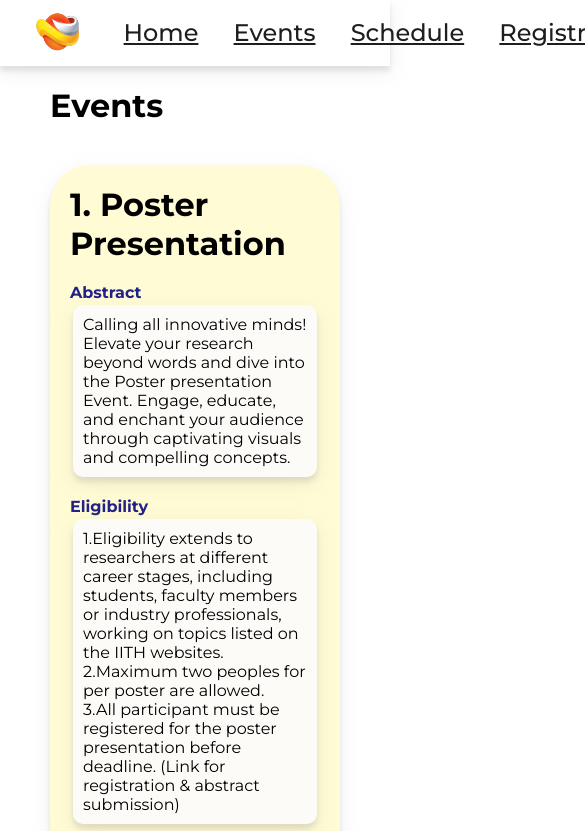
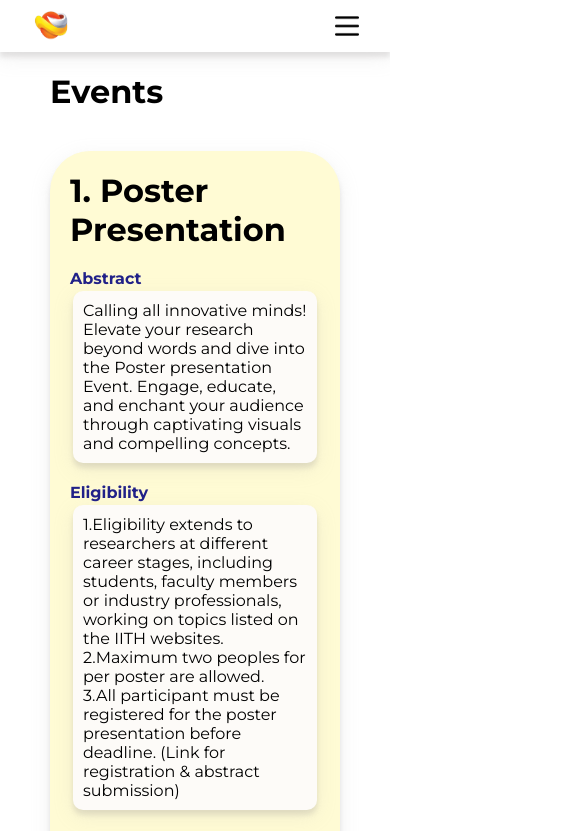
Before and after one commit to jash-j3/Research-Day-Website, a React (Create React App) app: page /Research-Day-Website/Aboutnav in a window 390 px wide. Shown: the top 831 px of the page, 585 px wide, since content can reach past the window. Built offline with nearby package versions, Linux system fonts and the light colour scheme.

Commit message:
added navbar responsicveness

```diff
--- a/src/Footer.css
+++ b/src/Footer.css
@@ -1,5 +1,5 @@
 .heart {
-  color: red;
+  color: #d946ef;
 }
 footer {
   overflow-x: hidden;
@@ -44,10 +44,10 @@ footer {
   margin: 0 10px;
 }
 
-.footer-contr{
+.footer-contr {
   display: flex;
   gap: 40px;
-  font-family: 'Montserrat';
+  font-family: "Montserrat";
   font-size: 17px;
 }
 
@@ -90,7 +90,7 @@ footer {
 }
 .footer-menu {
   float: right;
-  font-family: 'Montserrat';
+  font-family: "Montserrat";
 }
 .footer-menu ul {
   display: flex;
--- a/src/Navbar.css
+++ b/src/Navbar.css
@@ -1,4 +1,4 @@
-@import url("https://fonts.googleapis.com/css2?family=Montserrat:wght@100;200;300;400;500;600;700;800;900&family=Work+Sans:wght@100;200;300;400;500;600;700;800;900&display=swap");
+@import url("https://fonts.googleapis.com/css2?family=Montserrat:wght@100;200;300;400;500;600;700;800;900&display=swap");
 
 * {
   margin: 0;
@@ -10,8 +10,9 @@
   display: flex;
   padding: 1.5% 8%;
   align-items: center;
-  box-shadow: 0 5px 5px 0 rgba(139, 134, 134, 0.2), 0 6px 20px 0 rgba(180, 180, 180, 0.19);
-
+  box-shadow: 0 5px 5px 0 rgba(139, 134, 134, 0.2),
+    0 6px 20px 0 rgba(180, 180, 180, 0.19);
+  justify-content: space-between;
 }
 
 .iithlogo {
@@ -19,23 +20,69 @@
   height: 3.375rem;
 }
 
-.nav-items,
-.navtxt {
-  display: flex;
-  justify-content: center;
-  align-items: center;
+.icon {
+  width: 1.5rem;
+  aspect-ratio: 1;
 }
 
 .navtxt {
+  display: flex;
   gap: 2.2rem;
-  padding-left: 2.5rem;
+  align-items: center;
+  transition: all 0.3s ease; /* Smooth transition for the hamburger menu */
+  transform-origin: top;
+  overflow: hidden;
+}
+
+.navtxt.expanded {
+  transform: scaleY(1);
+  height: auto; /* Adjust based on your content */
 }
 
 .itm {
   color: #1e1e1e;
-  font-family: Montserrat;
+  font-family: "Montserrat", sans-serif;
   font-size: 1.5rem;
-  font-style: normal;
   font-weight: 500;
-  line-height: normal;
+  text-decoration: none; /* Removes underline from links */
+  transition: color 0.3s ease; /* Optional: Smooth transition for hover effects */
 }
+
+.itm:hover {
+  color: #0056b3; /* Optional: Change color on hover */
+}
+
+.hamburger {
+  display: none;
+  background: none;
+  border: none;
+  cursor: pointer;
+}
+
+@media (max-width: 990px) {
+  .hamburger {
+    display: flex;
+  }
+
+  .navtxt {
+    flex-direction: column;
+    position: absolute;
+    top: 5rem;
+    left: 0;
+    right: 0;
+    background-color: white;
+    padding: 1rem;
+    gap: 1rem;
+    align-items: center;
+    transform: scaleY(0);
+  }
+
+  .navtxt.expanded {
+    display: flex;
+  }
+
+  .iithlogo {
+    width: 2.5rem;
+    height: 2.5rem;
+  }
+}
--- a/src/Navbar.jsx
+++ b/src/Navbar.jsx
@@ -1,25 +1,33 @@
-import React from "react";
-import { Link } from "react-router-dom";
-import { Outlet } from "react-router-dom";
-import "./Navbar.css";
+import React, { useState } from 'react';
+import { Link } from 'react-router-dom';
+import { Outlet } from 'react-router-dom';
+import './Navbar.css';
 //const logo = require("../src/assets/logoiith.png");
+const icon = require("../src/assets/icon.png")
 const logo = require("../src/assets/khoj.png");
 
 function Navbar() {
+    const [isNavExpanded, setIsNavExpanded] = useState(false);
+
+    const closeMenu = () => {
+        setIsNavExpanded(false);
+    };
+
     return (
         <div>
-      <div className="navbar">
-        <div class="nav-items">
+            <nav className="navbar">
                 <img src={logo} alt="iith-logo" className="iithlogo" />
-          <div className="navtxt">
-            <Link to="/Research-Day-Website" className="itm">Home</Link>
-            <Link to="/Research-Day-Website/Aboutnav" className="itm">Events</Link>
-            <Link to="/Research-Day-Website/Schedule" className="itm">Schedule</Link>
-            <Link to="/Research-Day-Website/Registration" className="itm">Registration</Link>
-            <Link to="/Research-Day-Website/Sponsorship" className="itm">Sponsorship</Link>
+                <div className={`navtxt ${isNavExpanded ? "expanded" : ""}`}>
+                    <Link to="/Research-Day-Website" className="itm" onClick={closeMenu}>Home</Link>
+                    <Link to="/Research-Day-Website/Aboutnav" className="itm" onClick={closeMenu}>Events</Link>
+                    <Link to="/Research-Day-Website/Schedule" className="itm" onClick={closeMenu}>Schedule</Link>
+                    <Link to="/Research-Day-Website/Registration" className="itm" onClick={closeMenu}>Registration</Link>
+                    <Link to="/Research-Day-Website/Sponsorship" className="itm" onClick={closeMenu}>Sponsorship</Link>
                 </div>
-        </div>
-      </div>
+                <button className="hamburger" onClick={() => setIsNavExpanded(!isNavExpanded)}>
+                    <img src={icon} className="icon" alt="hamburger-menu" />
+                </button>
+            </nav>
             <main>
                 <Outlet />
             </main>
```
Also changed, not shown: src/assets/icon.png (added). Lines whose indentation alone changed are shown as unchanged.
